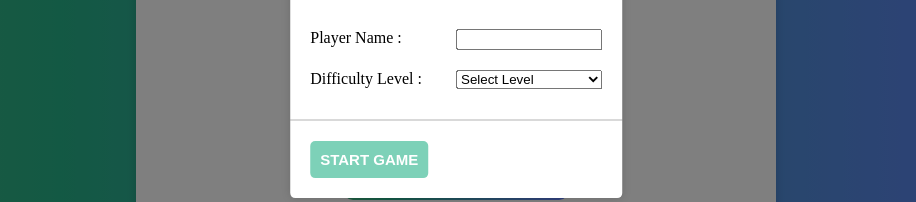
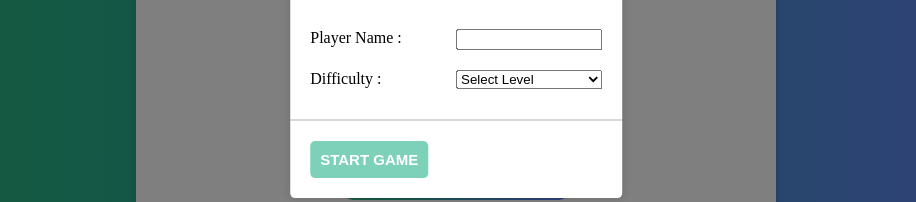
Before and after one commit to Santosh183/fun-card-matching, a Vue app: page /#/ in a window 1280 px wide. Both pictures are taken after a click on the button "New Game". Shown: the part 356-558 px from the top of the page, without its empty margins (184-1100 px from the left). Built offline with nearby package versions, Linux system fonts and the light colour scheme.

Commit message:
fixing minor css issue

```diff
--- a/src/components/core/Home.vue
+++ b/src/components/core/Home.vue
@@ -74,7 +74,7 @@ export default {
                 <input v-model="userName" id="username" name="username" type="text">
             </div>
             <div class="field-container">
-                <label for="username">Difficulty Level : </label>
+                <label for="username">Difficulty : </label>
                 <select
                     id="difficulty-level"
                     name="difficulty-level"
```
